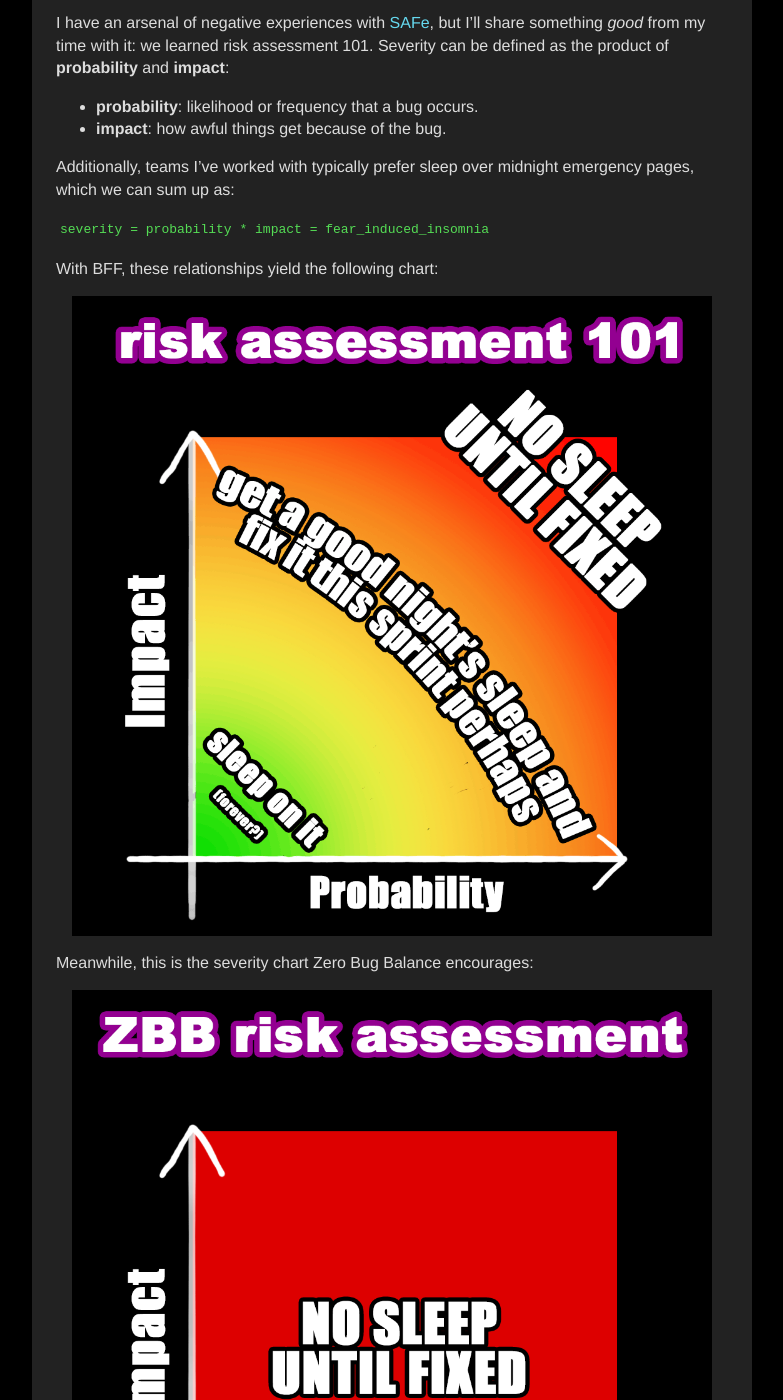
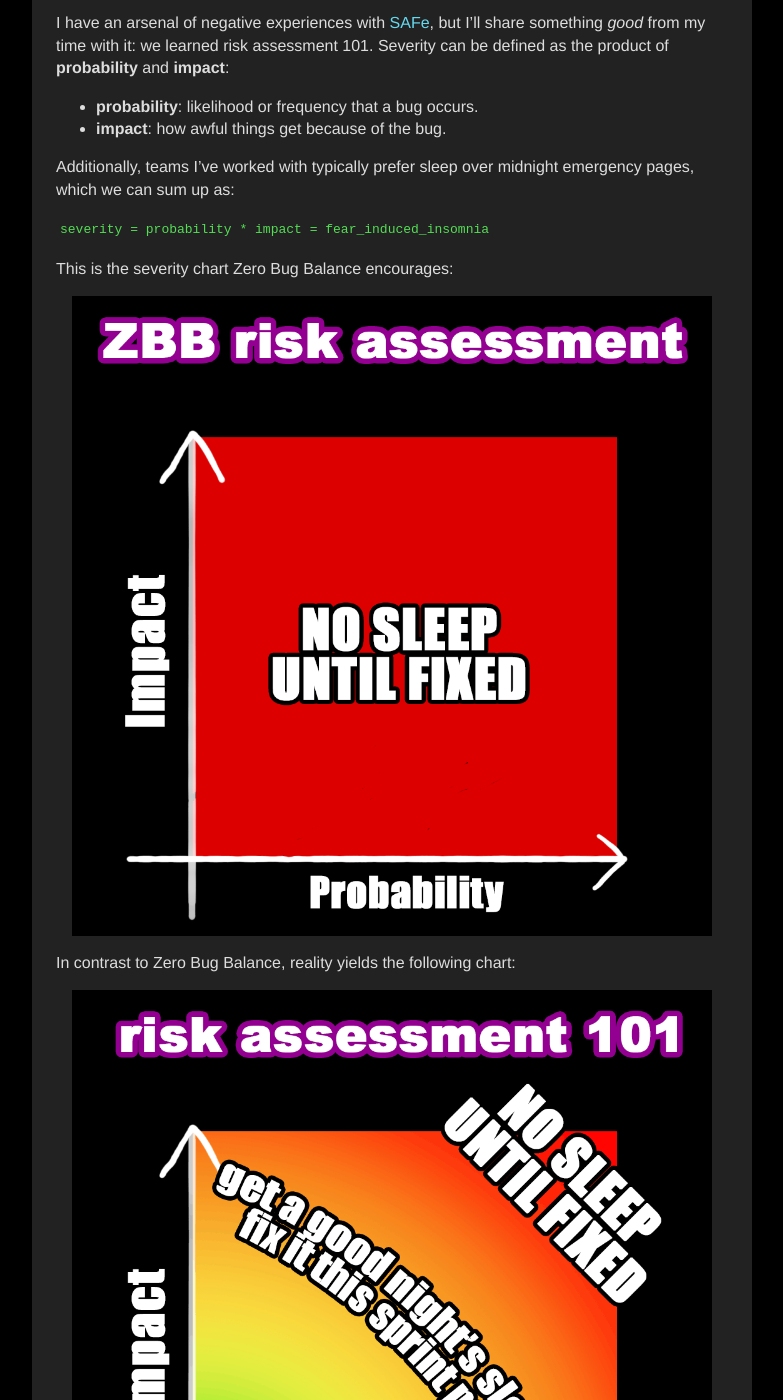
Before and after one commit to joe-herman/joe-herman.github.io, a Jekyll site: the page built from _posts/2020-05-31-finding-a-bff-in-zero-bug-balance.md, in a window 1280 px wide and 1400 px high, scrolled down 1118 px. Shown: the whole window, without its empty margins (248-1031 px from the left). Built offline with Jekyll 4.4.1, drawn with Linux system fonts in a browser that asks for light colours.

Commit message:
Post: Remotely Inclusive edit: some rewording on older entries

````diff
--- a/_posts/2020-05-31-finding-a-bff-in-zero-bug-balance.md
+++ b/_posts/2020-05-31-finding-a-bff-in-zero-bug-balance.md
@@ -47,13 +47,14 @@ Additionally, teams I've worked with typically prefer sleep over midnight emerge
 
 ```severity = probability * impact = fear_induced_insomnia```
 
-With BFF, these relationships yield the following chart:
+This is the severity chart Zero Bug Balance encourages:
+
+![severity = yes](/assets/bff-risk-assessment-zbb.png)
+
+
+In contrast to Zero Bug Balance, reality yields the following chart:
 
 ![severity = probability * impact = fear_induced_insomnia](/assets/bff-risk-assessment-101.png)
-
-Meanwhile, this is the severity chart Zero Bug Balance encourages:
-
-![severity = yes](/assets/bff-risk-assessment-zbb.png)
 
 Equally penalizing bugs of any severity means Zero Bug Balance treats trivial annoyances the same as nightmares. Fixing a nightmare into an annoyance counts for nothing.
 
````
Also changed, not shown: _posts/2021-07-31-remotely-inclusive.md (renamed from _drafts/2021-07-31-remotely-inclusive.md, +5 -4 lines), _posts/2021-07-31-the-ps-of-job-satisfaction.md (renamed from _posts/2021-07-31-the-ps-of-a-job.md, +1 -1 lines), 1 other file.
